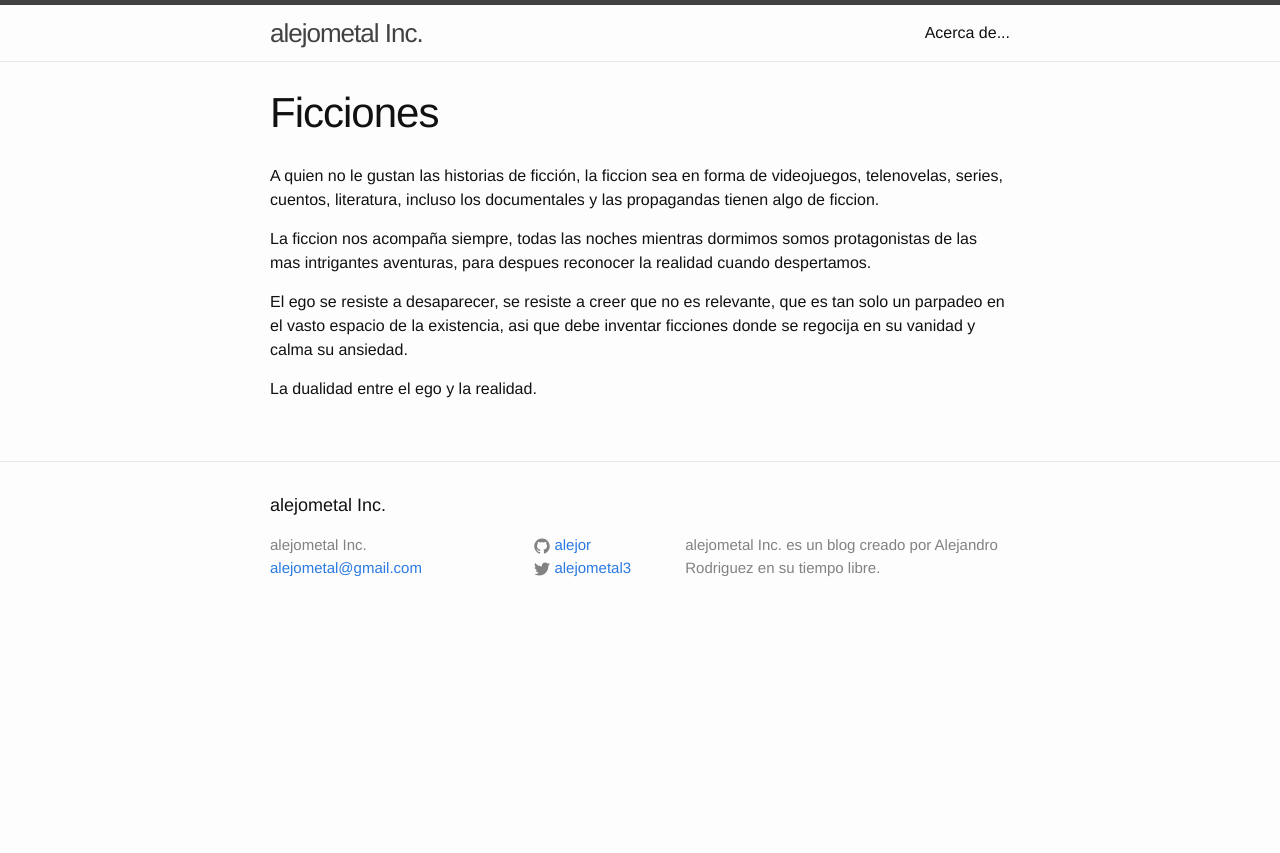
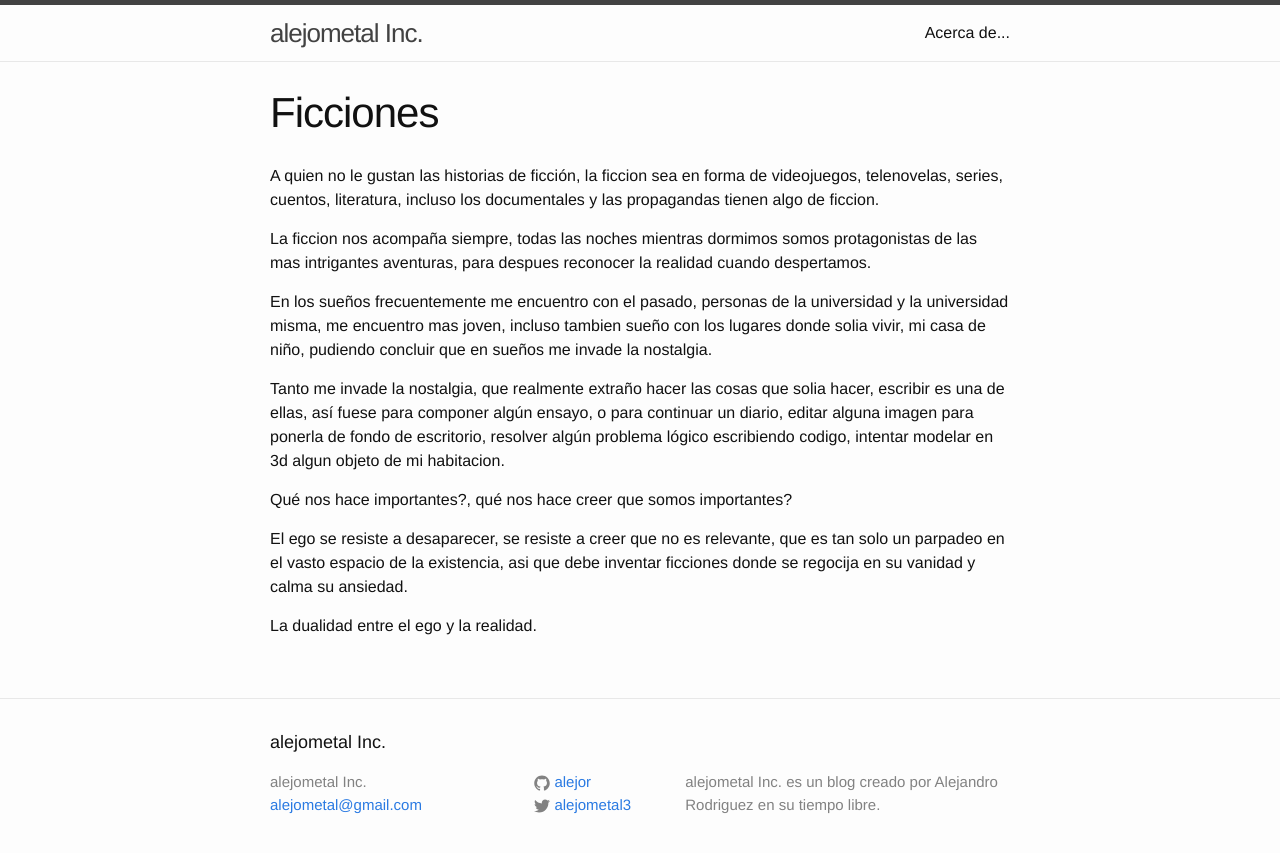
Before and after one commit to alejor/alejor.github.io, a Jekyll site: the page built from _posts/2014-12-25-Ficciones.markdown, in a window 1280 px wide. Shown: the top 853 px of the page. Built offline with Jekyll 4.4.1, drawn with Linux system fonts in a browser that asks for light colours.

Commit message:
Ficciones 3

```diff
--- a/_posts/2014-12-25-Ficciones.markdown
+++ b/_posts/2014-12-25-Ficciones.markdown
@@ -6,6 +6,12 @@ A quien no le gustan las historias de ficción, la ficcion sea en forma de video
 
 La ficcion nos acompaña siempre, todas las noches mientras dormimos somos protagonistas de las mas intrigantes aventuras, para despues reconocer la realidad cuando despertamos.
 
+En los sueños frecuentemente me encuentro con el pasado, personas de la universidad y la universidad misma, me encuentro mas joven, incluso tambien sueño con los lugares donde solia vivir, mi casa de niño, pudiendo concluir que en sueños me invade la nostalgia.
+
+Tanto me invade la nostalgia, que realmente extraño hacer las cosas que solia hacer, escribir es una de ellas, así fuese para componer algún ensayo, o para continuar un diario, editar alguna imagen para ponerla de fondo de escritorio, resolver algún problema lógico escribiendo codigo, intentar modelar en 3d algun objeto de mi habitacion.
+
+Qué nos hace importantes?, qué nos hace creer que somos importantes?
+
 El ego se resiste a desaparecer, se resiste a creer que no es relevante, que es tan solo un parpadeo en el vasto espacio de la existencia, asi que debe inventar ficciones donde se regocija en su vanidad y calma su ansiedad.
 
 La dualidad entre el ego y la realidad.
```
